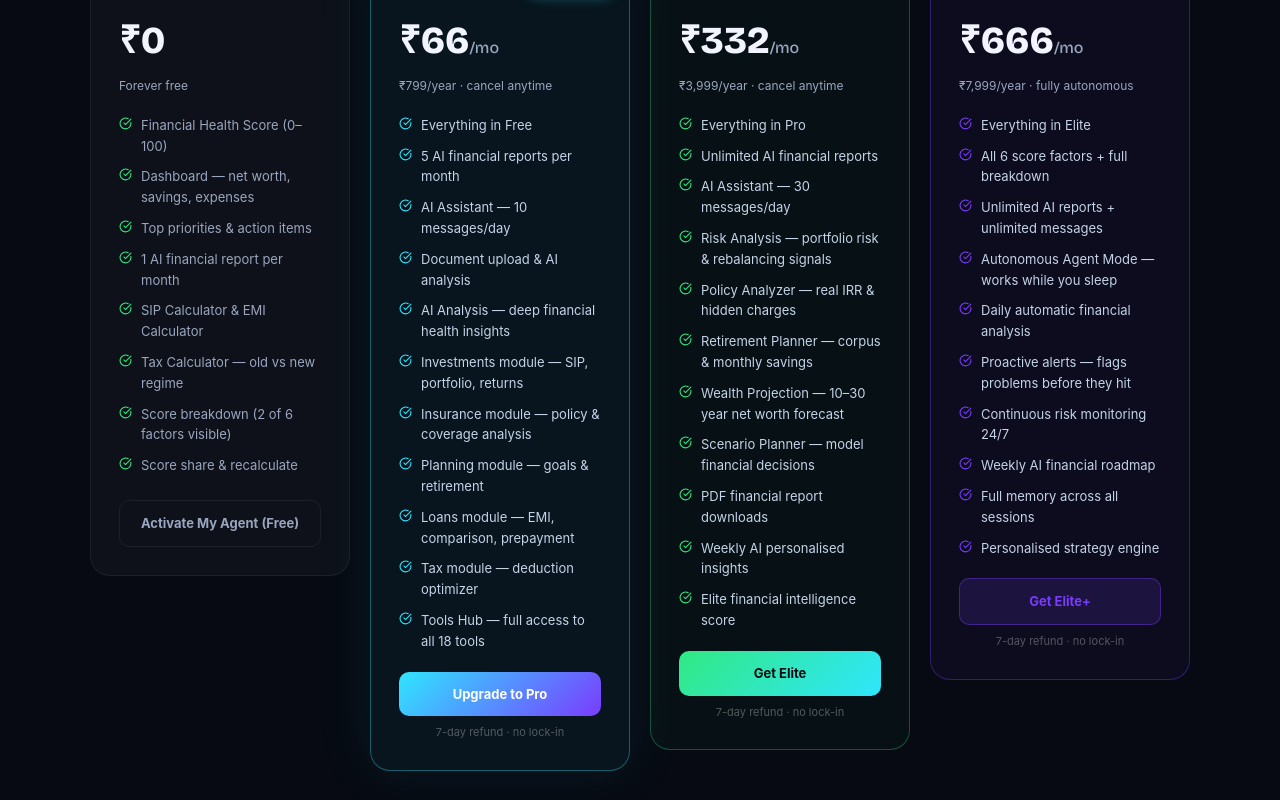
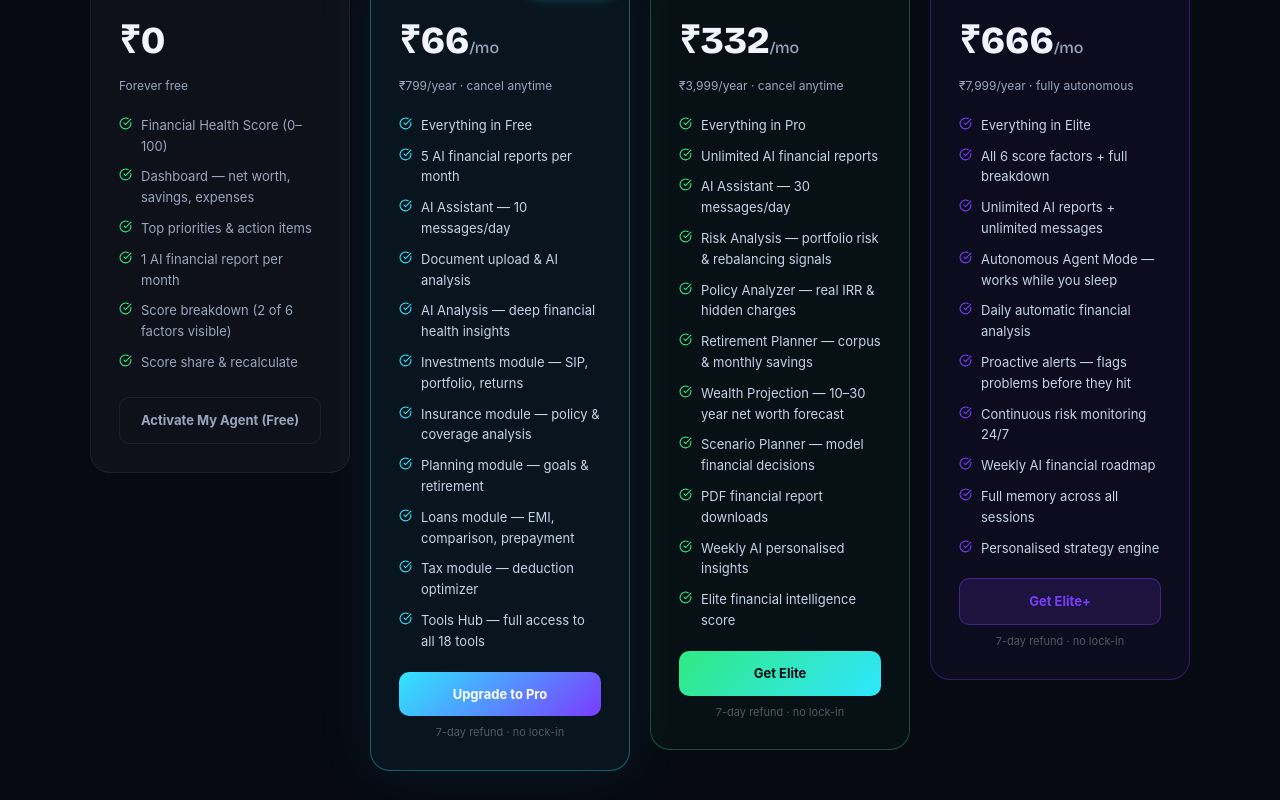
Before and after one commit to Jerry19967/finhealth-landing, a Next.js app: page / in a window 1280 px wide. Shown: the part 5780-6580 px from the top of the page. Built offline with nearby package versions, Linux system fonts and the light colour scheme.

Commit message:
Fix: remove calculators from Free plan card - they are Pro-gated

```diff
--- a/app/page.tsx
+++ b/app/page.tsx
@@ -580,8 +580,6 @@ export default function Home() {
                   'Dashboard — net worth, savings, expenses',
                   'Top priorities & action items',
                   '1 AI financial report per month',
-                  'SIP Calculator & EMI Calculator',
-                  'Tax Calculator — old vs new regime',
                   'Score breakdown (2 of 6 factors visible)',
                   'Score share & recalculate',
                 ].map(f => (
```
